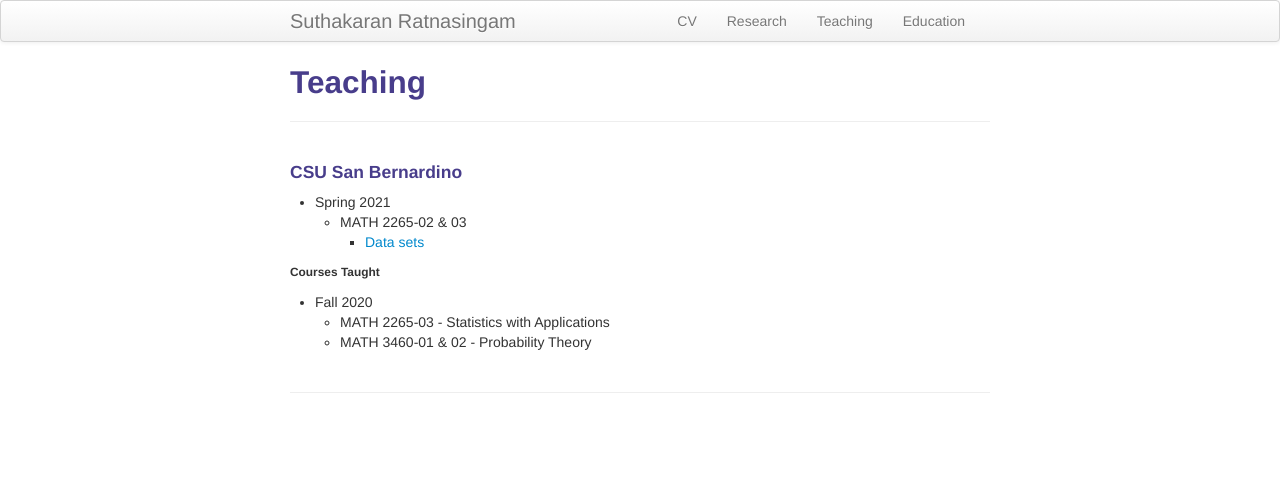
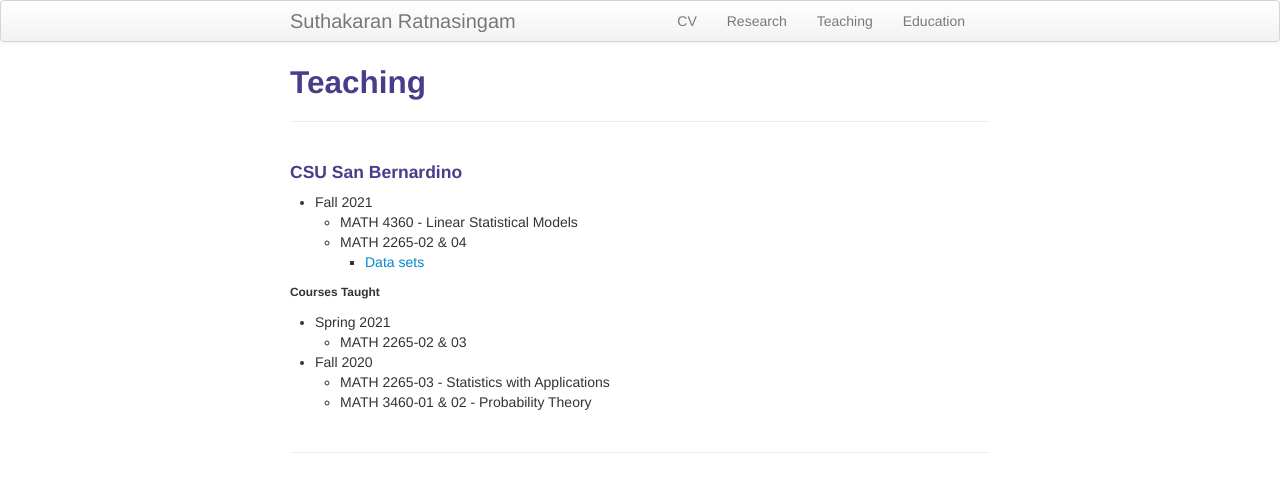
Before and after one commit to suthakaranr/suthakaranr.github.io, a Jekyll site: the page built from pages/Teaching.md, in a window 1280 px wide. Shown: the top 492 px of the page. Built offline with Jekyll 4.4.1, drawn with Linux system fonts in a browser that asks for light colours.

Commit message:
Update Teaching.md

```diff
--- a/pages/Teaching.md
+++ b/pages/Teaching.md
@@ -4,12 +4,16 @@ title: Teaching
 description: Suthakaran's teaching portfolio
 ---
 #### CSU San Bernardino
-* Spring 2021
-   * MATH 2265-02 & 03
+* Fall 2021
+   * MATH 4360 - Linear Statistical Models
+   * MATH 2265-02 & 04
        *  <a style="text-decoration:none" href="../pages/Datasets2265.html" target="_blank" rel="noopener noreferrer">Data sets</a>
 
 ###### Courses Taught
 
+* Spring 2021
+   * MATH 2265-02 & 03
+
 * Fall 2020
    * MATH 2265-03 - Statistics with Applications
    * MATH 3460-01 & 02 - Probability Theory
```
